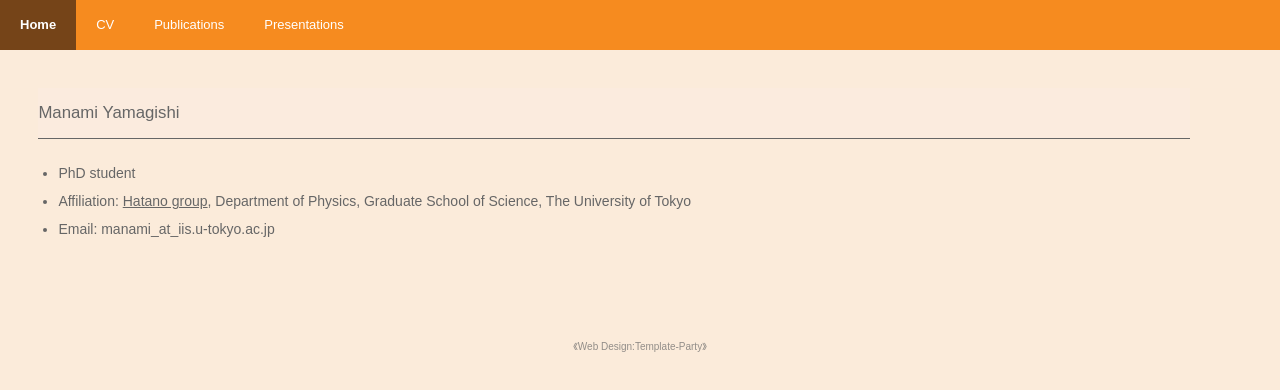
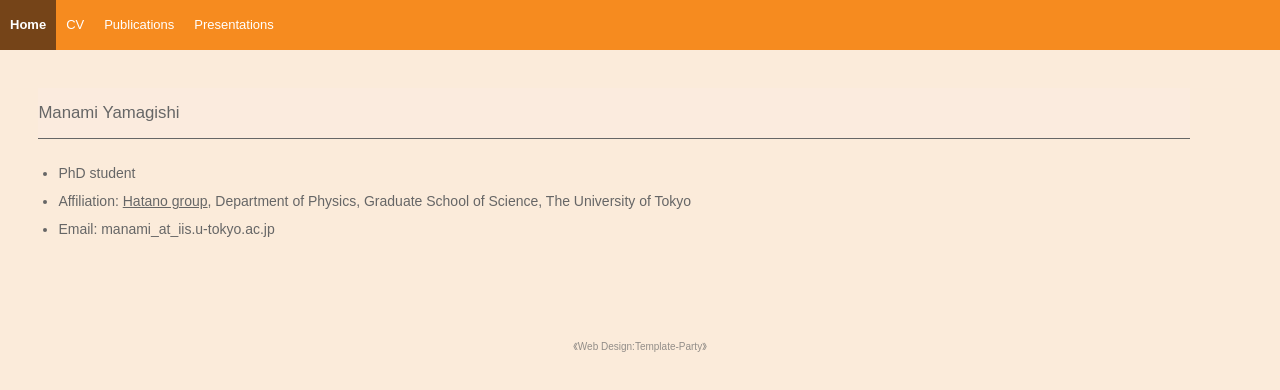
Before and after one commit to manamiyamagishi/manamiyamagishi.github.io, a plain HTML site: page index.html in a window 1280 px wide. Drawn offline with Linux system fonts and the light colour scheme; a script that the page names is missing.

Commit message:
Update style.css

```diff
--- a/css/style.css
+++ b/css/style.css
@@ -74,7 +74,7 @@ header #logo img {
 #menubar li a, .ddmenu-title {
 	display: block;text-decoration: none;
 	color: #fff;	/*文字色*/
-	padding: 0px 20px;	/*上下、左右へのメニュー内の余白*/
+	padding: 0px 10px;	/*上下、左右へのメニュー内の余白*/
 	line-height: 50px;	/*行間。headerのheightと数字を合わせる。*/
 }
 /*マウスオン時の背景色*/
```
